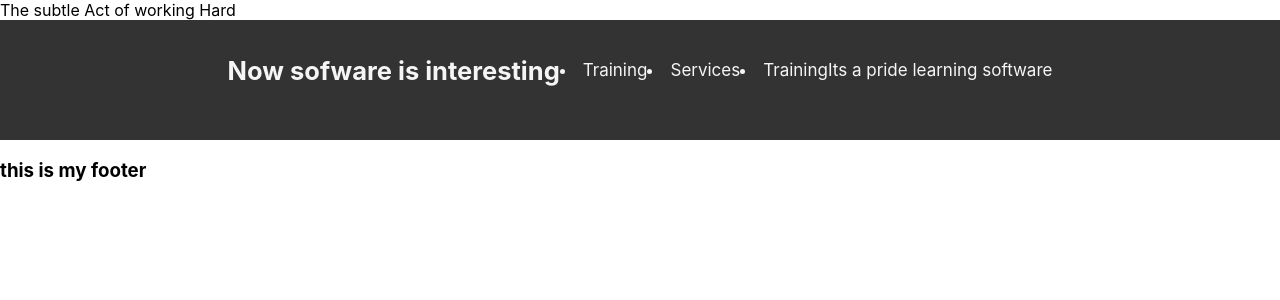
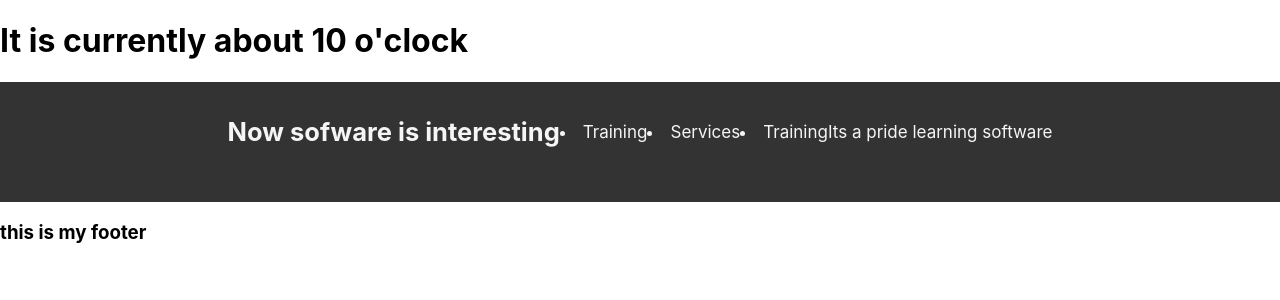
Before and after one commit to jamesoyanna/react-App-practise, a React (Create React App) app: page / in a window 1280 px wide. Shown: the top 300 px of the page. Built offline with nearby package versions, Linux system fonts and the light colour scheme.

Commit message:
used date function

```diff
--- a/src/components/Header.js
+++ b/src/components/Header.js
@@ -1,9 +1,10 @@
 import React from 'react';
 
 const Header = () => {
+  const date = new Date()
     return (
       <div>
-        <header>The subtle Act of working Hard</header>
+       <h1>It is currently about {date.getHours() % 12} o'clock</h1>
       </div>
     );
 }
```
